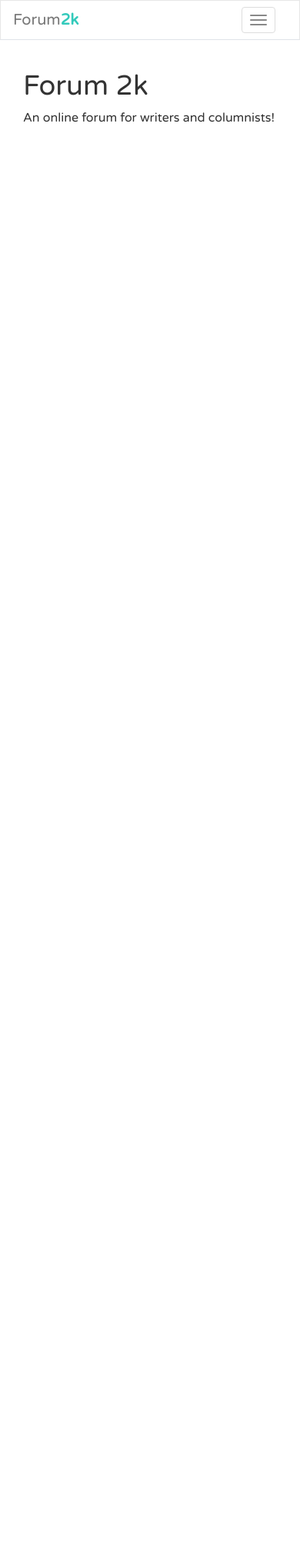
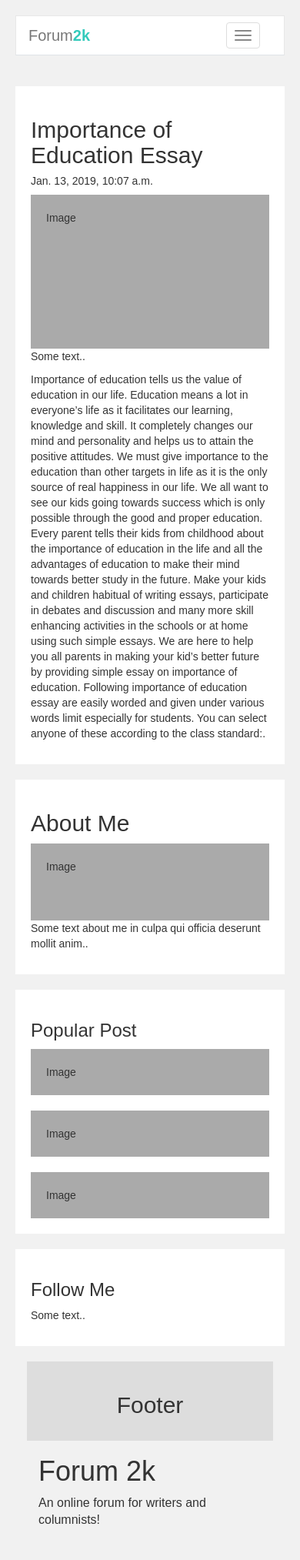
Before and after one commit to davetweetlive/blogpost, a Django app: page /post/4 in a window 390 px wide. Shown: the whole page at 77% size. Before the commit the page ends 159 px from the top, so only its background shows below. Run offline with Django 3.2, Linux system fonts and the light colour scheme; data comes from the database, SQL or seed files in the repository; both versions use the stored data as it was after the commit; some libraries are stand-ins or nearby versions.

Commit message:
Anonymous Commit

```diff
--- a/BLOGPOST/settings.py
+++ b/BLOGPOST/settings.py
@@ -25,7 +25,7 @@ SECRET_KEY = 's@als_4iru*59=-co(c7+6dytn)s61upmj@exe*vz06cnjt(aj'
 # SECURITY WARNING: don't run with debug turned on in production!
 DEBUG = True
 
-ALLOWED_HOSTS = []
+ALLOWED_HOSTS = ['192.168.10.107']
 
 
 # Application definition
--- a/MYBLOG/templates/MYBLOG/expanded_post.html
+++ b/MYBLOG/templates/MYBLOG/expanded_post.html
@@ -3,10 +3,118 @@
 <html lang="en" dir="ltr">
   <head>
     {% block head %}
+    <style>
+    * {
+      box-sizing: border-box;
+    }
+
+    /* Add a gray background color with some padding */
+    body {
+      font-family: Arial;
+      padding: 20px;
+      background: #f1f1f1;
+    }
+
+    /* Header/Blog Title */
+    .header {
+      padding: 30px;
+      font-size: 40px;
+      text-align: center;
+      background: white;
+    }
+
+    /* Create two unequal columns that floats next to each other */
+    /* Left column */
+    .leftcolumn {
+      float: left;
+      width: 75%;
+    }
+
+    /* Right column */
+    .rightcolumn {
+      float: left;
+      width: 25%;
+      padding-left: 20px;
+    }
+
+    /* Fake image */
+    .fakeimg {
+      background-color: #aaa;
+      width: 100%;
+      padding: 20px;
+    }
+
+    /* Add a card effect for articles */
+    .card {
+       background-color: white;
+       padding: 20px;
+       margin-top: 20px;
+    }
+
+    /* Clear floats after the columns */
+    .row:after {
+      content: "";
+      display: table;
+      clear: both;
+    }
+
+    /* Footer */
+    .footer {
+      padding: 20px;
+      text-align: center;
+      background: #ddd;
+      margin-top: 20px;
+    }
+
+    /* Responsive layout - when the screen is less than 800px wide, make the two columns stack on top of each other instead of next to each other */
+    @media screen and (max-width: 800px) {
+      .leftcolumn, .rightcolumn {
+        width: 100%;
+        padding: 0;
+      }
+    }
+    </style>
     {% endblock %}
   </head>
   <body>
     {% block body %}
+    <div class="container">
+
+      <div class="row">
+        <div class="leftcolumn">
+          <div class="card">
+            <h2>{{title}}</h2>
+            <h5>{{published_on}}</h5>
+            <div class="fakeimg" style="height:200px;">Image</div>
+            <p>Some text..</p>
+            <p>{{post}}.</p>
+          </div>
+        </div>
+        <div class="rightcolumn">
+          <div class="card">
+            <h2>About Me</h2>
+            <div class="fakeimg" style="height:100px;">Image</div>
+            <p>Some text about me in culpa qui officia deserunt mollit anim..</p>
+          </div>
+          <div class="card">
+            <h3>Popular Post</h3>
+            <div class="fakeimg">Image</div><br>
+            <div class="fakeimg">Image</div><br>
+            <div class="fakeimg">Image</div>
+          </div>
+          <div class="card">
+            <h3>Follow Me</h3>
+            <p>Some text..</p>
+          </div>
+        </div>
+      </div>
+
+      <div class="footer">
+        <h2>Footer</h2>
+      </div>
+    </div>
+
+
     {% endblock %}
   </body>
 </html>
--- a/MYBLOG/views.py
+++ b/MYBLOG/views.py
@@ -125,8 +125,6 @@ def view_profile(request):
         user_row.profile.mobile = mobile
         user_row.profile.location = location
         user_row.save()
-
-        print(fname, lname,profession,mobile,email,location)
     context = {
         'user': user_row,
         'full_name': full_name,
```
Also changed, not shown: db.sqlite3.
